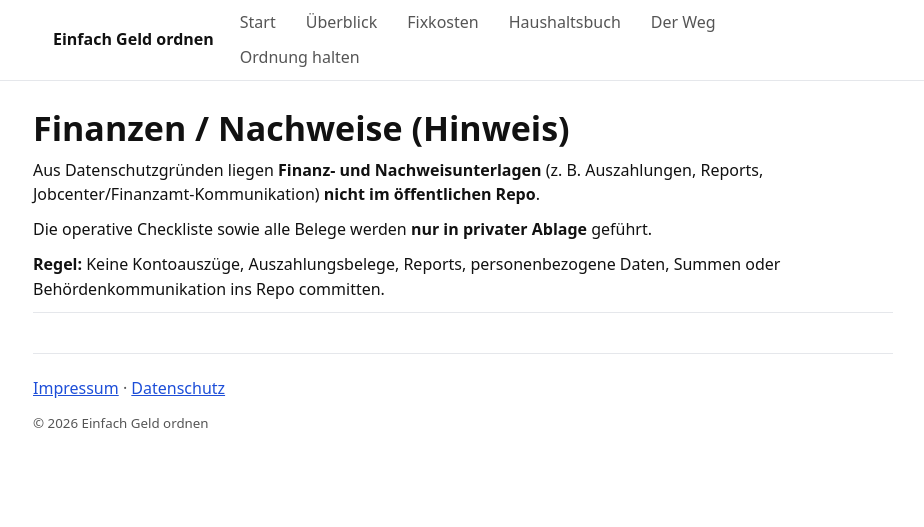
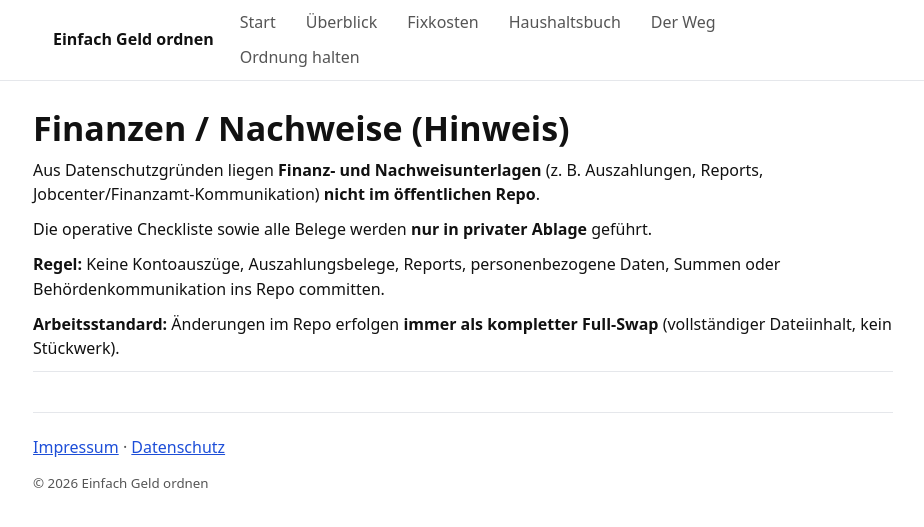
Before and after one commit to gluecklich-tools/einfach-geld-ordnen, a Jekyll site: the page built from FINANZEN_README.md, in a window 1280 px wide. Shown: the top 527 px of the page, without its empty margins (177-1101 px from the left). Built offline with Jekyll 4.4.1, drawn with Linux system fonts in a browser that asks for light colours; our own code applies the rules of GitHub Pages for plain Markdown files.

Commit message:
Governance: enforce full file full-swap everywhere + finance privacy docs

```diff
--- a/FINANZEN_README.md
+++ b/FINANZEN_README.md
@@ -5,3 +5,5 @@ Aus Datenschutzgründen liegen **Finanz- und Nachweisunterlagen** (z. B. Auszahl
 Die operative Checkliste sowie alle Belege werden **nur in privater Ablage** geführt.
 
 **Regel:** Keine Kontoauszüge, Auszahlungsbelege, Reports, personenbezogene Daten, Summen oder Behördenkommunikation ins Repo committen.
+
+**Arbeitsstandard:** Änderungen im Repo erfolgen **immer als kompletter Full-Swap** (vollständiger Dateiinhalt, kein Stückwerk).
```
Also changed, not shown: CHANGELOG.md.
